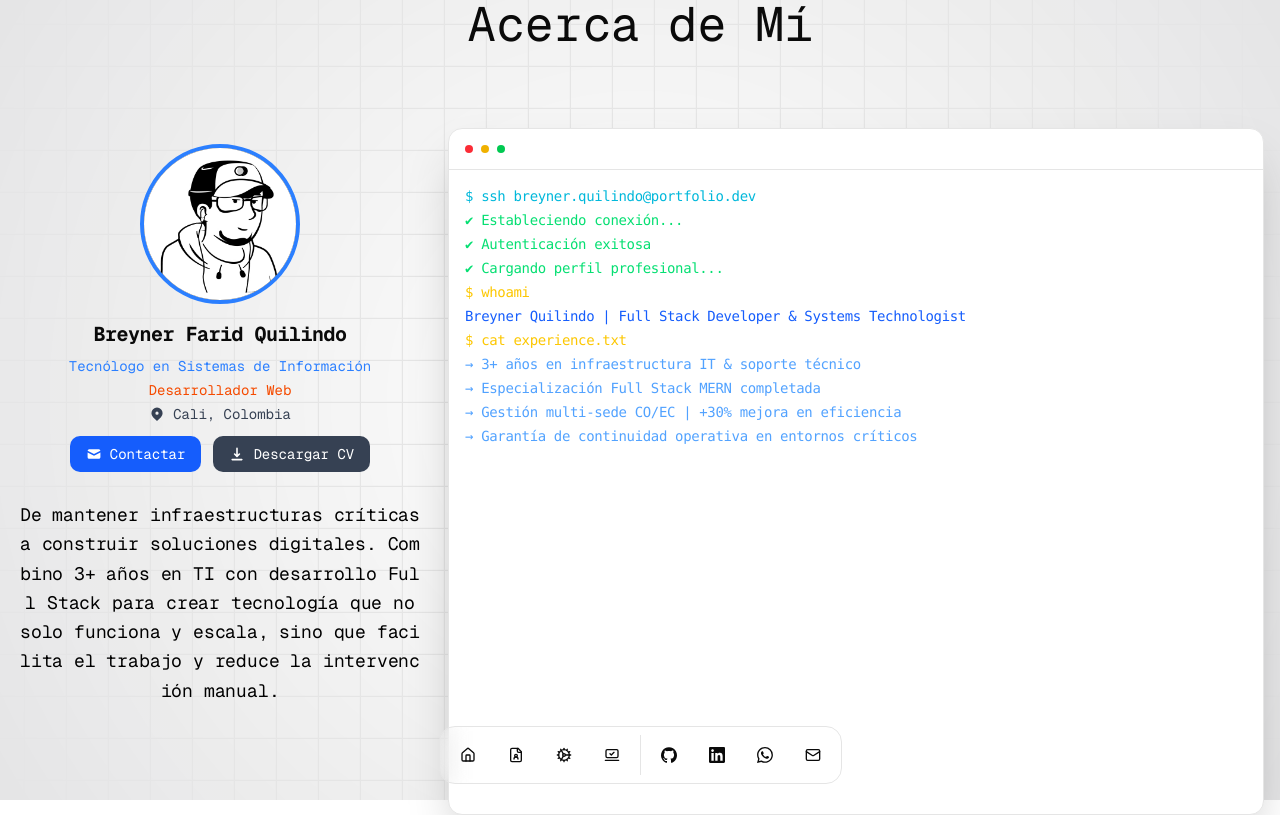
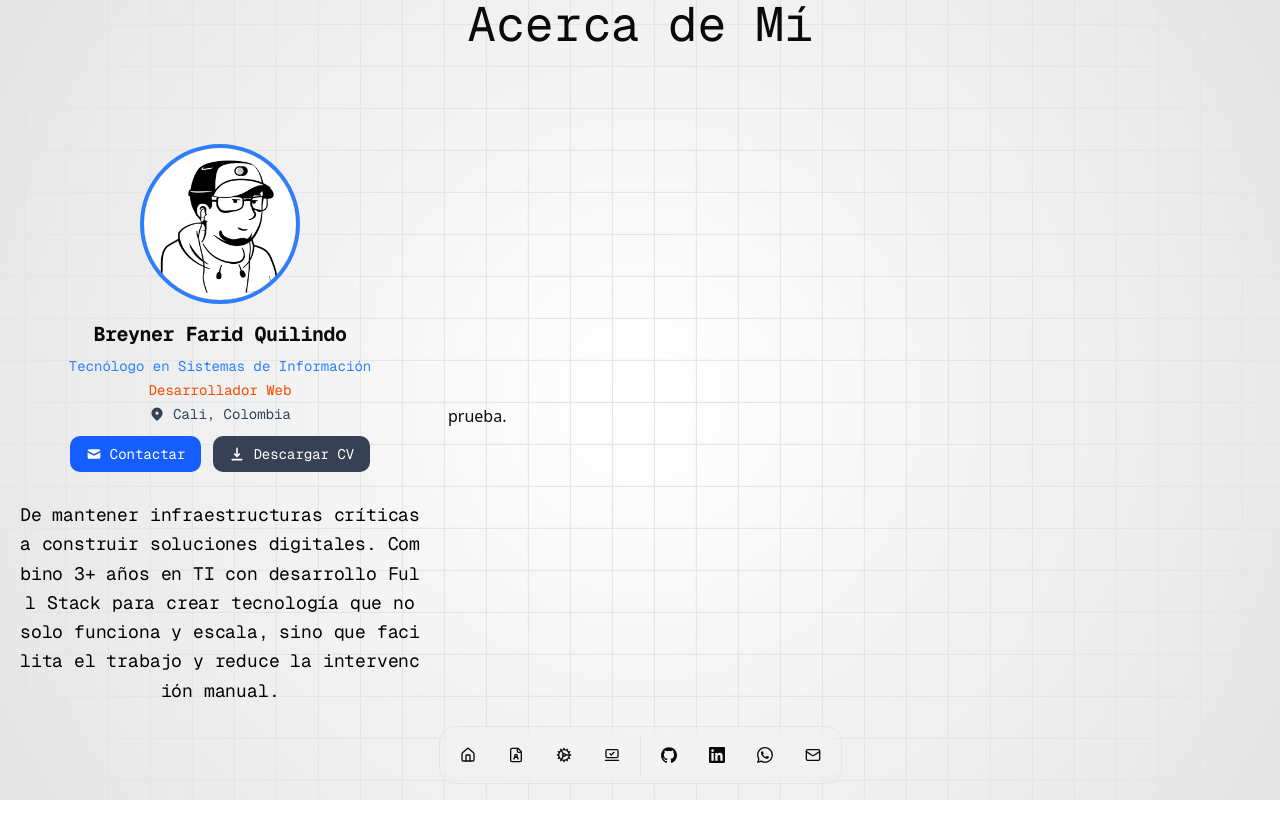
Before and after one commit to Breyner794/portafolio_v2, a Next.js app: page /about in a window 1280 px wide. Built offline with nearby package versions, Linux system fonts and the light colour scheme.

Commit message:
testing: Se comenta componente terminal.

```diff
--- a/app/about/page.tsx
+++ b/app/about/page.tsx
@@ -84,7 +84,8 @@ export default function About() {
 
                 {/* Terminal - Ocupa 2 columnas (más espacio) */}
                 <div className="flex items-center">
-                    <ImprovedTerminalProfile />
+                    {/* <ImprovedTerminalProfile /> */}
+                    prueba.
                 </div>
 
             </div>
```
